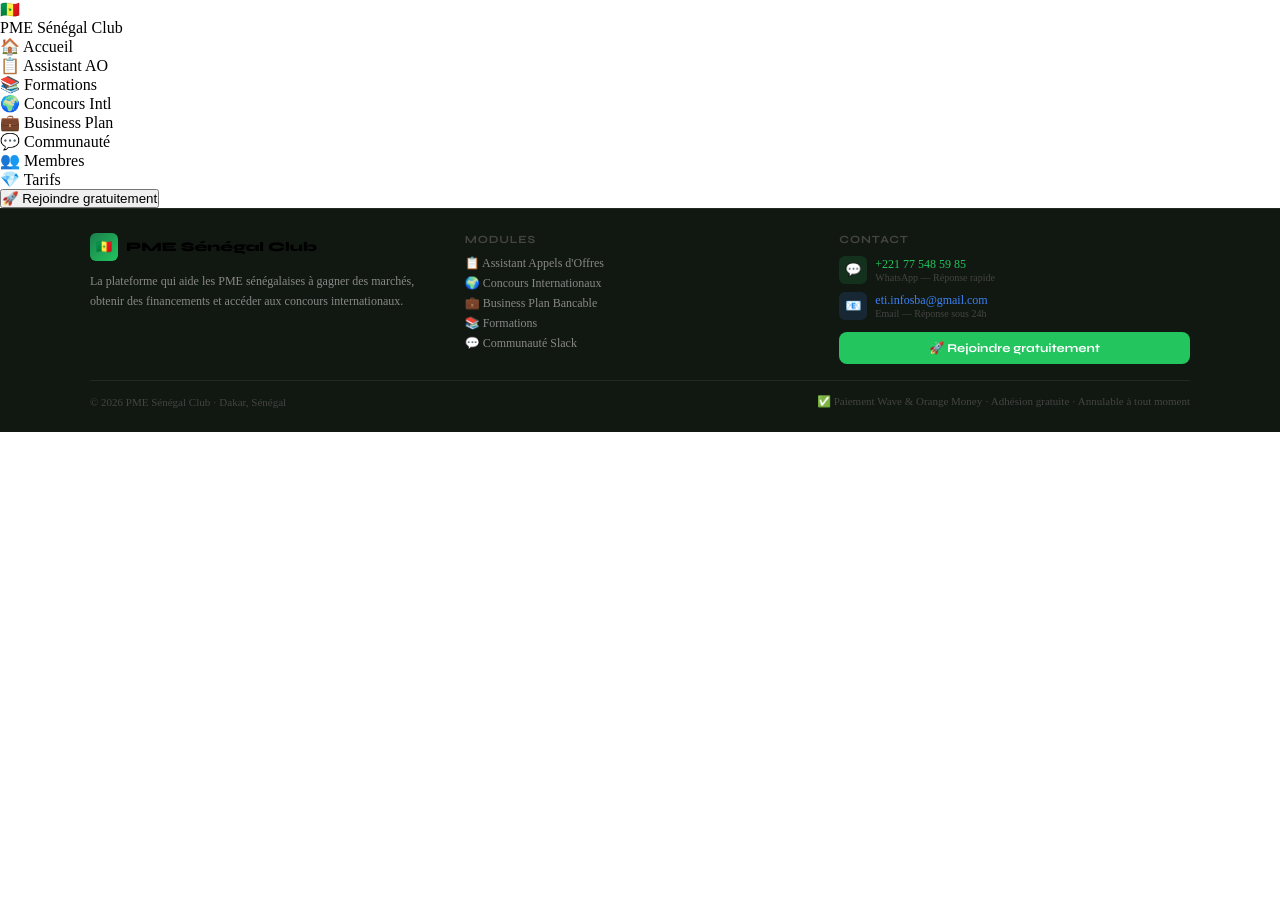
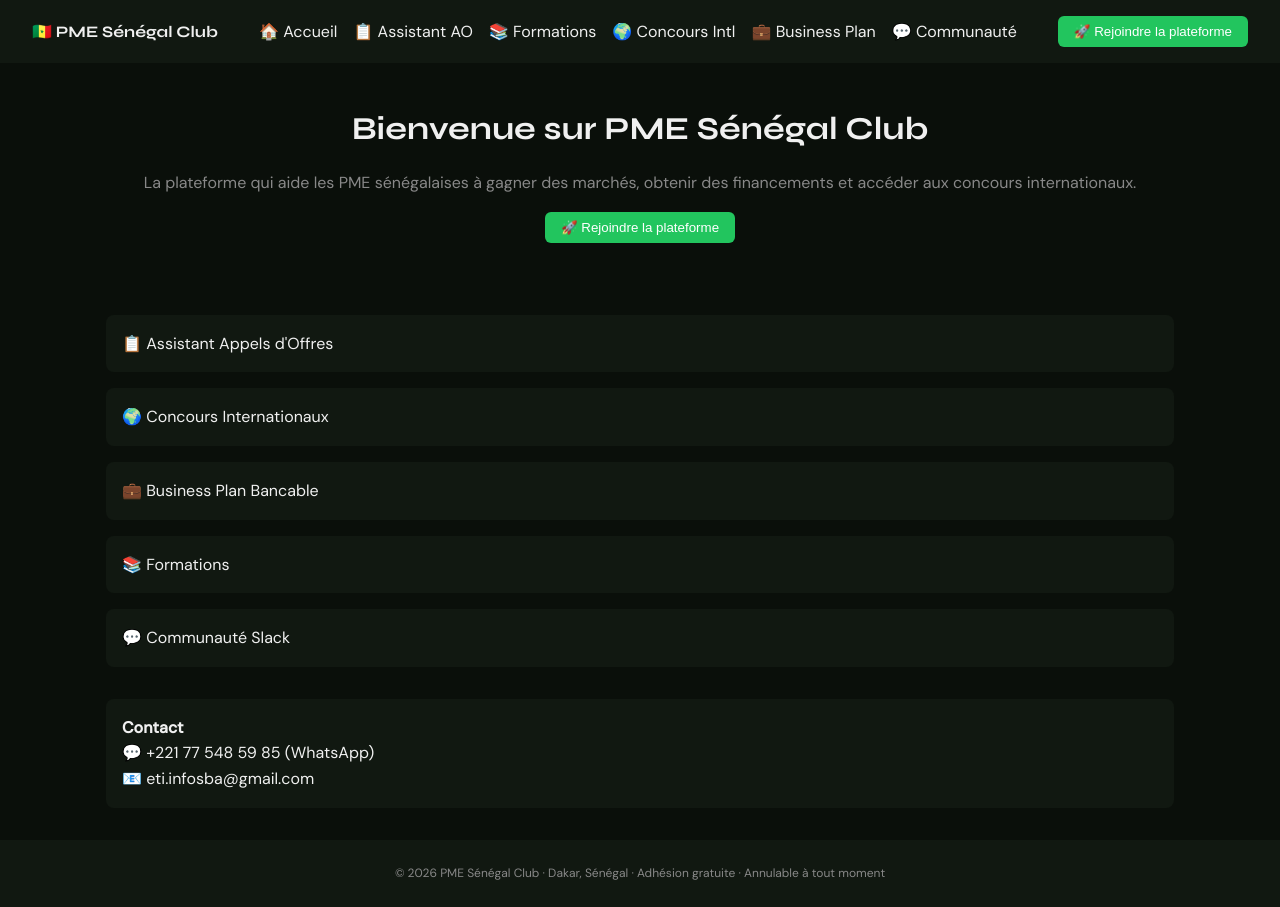
Before and after one commit to etiinfosba-hue/-pme-senegal-club, a plain HTML site: page index.html in a window 1280 px wide. Before the commit the page ends 800 px from the top, so only its background shows below. Drawn offline with Linux system fonts and the light colour scheme.

Commit message:
Update index.html

```diff
--- a/index.html
+++ b/index.html
@@ -7,83 +7,70 @@
 <link href="https://fonts.googleapis.com/css2?family=Syne:wght@400;600;700;800;900&family=DM+Sans:wght@300;400;500&display=swap" rel="stylesheet">
 <style>
   :root {
-    --green:#1B7F4C;--green-light:#22C55E;--green-glow:rgba(34,197,94,0.12);
-    --gold:#D97706;--gold-light:#F59E0B;--gold-glow:rgba(245,158,11,0.1);
-    --blue:#1D4ED8;--blue-light:#3B82F6;--blue-glow:rgba(59,130,246,0.1);
-    --red:#DC2626;--red-light:#EF4444;--purple:#7C3AED;--purple-light:#8B5CF6;
-    --bg:#0A0F0A;--bg2:#111811;--bg3:#1A221A;
-    --border:rgba(255,255,255,0.07);--border-green:rgba(34,197,94,0.2);
+    --green:#1B7F4C;--green-light:#22C55E;--bg:#0A0F0A;--bg2:#111811;
     --text:#F0F0F0;--text-dim:#888;--text-faint:#444;
     --font-head:'Syne',sans-serif;--font-body:'DM Sans',sans-serif;
   }
   *{margin:0;padding:0;box-sizing:border-box;}
+  body{font-family:var(--font-body);background:var(--bg);color:var(--text);line-height:1.6;}
+  nav{display:flex;justify-content:space-between;align-items:center;padding:16px 32px;background:var(--bg2);flex-wrap:wrap;}
+  .nav-links{display:flex;gap:16px;flex-wrap:wrap;}
+  .nav-link{cursor:pointer;}
+  .nav-cta{padding:8px 16px;background:var(--green-light);border:none;border-radius:6px;color:#fff;cursor:pointer;}
+  header{padding:40px 32px;text-align:center;}
+  header h1{font-family:var(--font-head);font-size:2rem;margin-bottom:16px;}
+  header p{color:var(--text-dim);}
+  .modules, .contact{max-width:1100px;margin:32px auto;padding:0 16px;display:grid;gap:16px;}
+  .modules div, .contact div{background:var(--bg2);padding:16px;border-radius:8px;}
+  .contact a{text-decoration:none;color:var(--text);}
+  footer{background:var(--bg2);padding:24px 32px;text-align:center;font-size:12px;color:var(--text-dim);}
+  @media(max-width:768px){.nav-links{flex-direction:column;gap:8px;}}
 </style>
 </head>
 <body>
 
-<!-- TOP NAV -->
-<nav class="topnav">
-  <div class="nav-logo" onclick="goSection('accueil')">
-    <div class="nav-logo-icon">🇸🇳</div>
-    <div class="nav-logo-text">PME Sénégal Club</div>
+<!-- NAVIGATION -->
+<nav>
+  <div style="font-family:var(--font-head);font-weight:700;">🇸🇳 PME Sénégal Club</div>
+  <div class="nav-links">
+    <div class="nav-link" onclick="window.scrollTo(0,0)">🏠 Accueil</div>
+    <div class="nav-link" onclick="window.scrollTo(0,500)">📋 Assistant AO</div>
+    <div class="nav-link" onclick="window.scrollTo(0,1000)">📚 Formations</div>
+    <div class="nav-link" onclick="window.scrollTo(0,1500)">🌍 Concours Intl</div>
+    <div class="nav-link" onclick="window.scrollTo(0,2000)">💼 Business Plan</div>
+    <div class="nav-link" onclick="window.scrollTo(0,2500)">💬 Communauté</div>
   </div>
-  <div class="nav-links">
-    <div class="nav-link active" id="nav-accueil" onclick="goSection('accueil')">🏠 Accueil</div>
-    <div class="nav-link" id="nav-assistant" onclick="goSection('assistant')">📋 Assistant AO</div>
-    <div class="nav-link" id="nav-formations" onclick="goSection('formations')">📚 Formations</div>
-    <div class="nav-link" id="nav-concours" onclick="goSection('concours')">🌍 Concours Intl</div>
-    <div class="nav-link" id="nav-businessplan" onclick="goSection('businessplan')">💼 Business Plan</div>
-    <div class="nav-link" id="nav-communaute" onclick="goSection('communaute')">💬 Communauté</div>
-    <div class="nav-link" id="nav-membres" onclick="goSection('membres')">👥 Membres</div>
-    <div class="nav-link" id="nav-tarifs" onclick="goSection('tarifs')">💎 Tarifs</div>
-  </div>
-  <button class="nav-cta" onclick="window.location.href='https://etiinfosba-hue.github.io/-pme-senegal-club/'">
-    🚀 Rejoindre gratuitement
-  </button>
+  <button class="nav-cta" onclick="window.location.href='https://etiinfosba-hue.github.io/-pme-senegal-club/'">🚀 Rejoindre la plateforme</button>
 </nav>
 
+<!-- HEADER -->
+<header>
+  <h1>Bienvenue sur PME Sénégal Club</h1>
+  <p>La plateforme qui aide les PME sénégalaises à gagner des marchés, obtenir des financements et accéder aux concours internationaux.</p>
+  <button class="nav-cta" onclick="window.location.href='https://etiinfosba-hue.github.io/-pme-senegal-club/'" style="margin-top:16px;">🚀 Rejoindre la plateforme</button>
+</header>
+
+<!-- MODULES -->
+<section class="modules">
+  <div>📋 Assistant Appels d'Offres</div>
+  <div>🌍 Concours Internationaux</div>
+  <div>💼 Business Plan Bancable</div>
+  <div>📚 Formations</div>
+  <div>💬 Communauté Slack</div>
+</section>
+
+<!-- CONTACT -->
+<section class="contact">
+  <div>
+    <strong>Contact</strong><br>
+    💬 <a href="https://wa.me/221775485985" target="_blank">+221 77 548 59 85 (WhatsApp)</a><br>
+    📧 <a href="mailto:eti.infosba@gmail.com">eti.infosba@gmail.com</a>
+  </div>
+</section>
+
 <!-- FOOTER -->
-<footer style="background:var(--bg2);border-top:1px solid var(--border);padding:24px 32px">
-  <div style="max-width:1100px;margin:0 auto;display:grid;grid-template-columns:1fr 1fr 1fr;gap:24px;align-items:start">
-    <div>
-      <div style="display:flex;align-items:center;gap:8px;margin-bottom:10px">
-        <div style="width:28px;height:28px;background:linear-gradient(135deg,#1B7F4C,#22C55E);border-radius:6px;display:flex;align-items:center;justify-content:center;font-size:13px">🇸🇳</div>
-        <div style="font-family:var(--font-head);font-size:13px;font-weight:800">PME Sénégal Club</div>
-      </div>
-      <div style="font-size:12px;color:var(--text-dim);line-height:1.7">La plateforme qui aide les PME sénégalaises à gagner des marchés, obtenir des financements et accéder aux concours internationaux.</div>
-    </div>
-    <div>
-      <div style="font-family:var(--font-head);font-size:11px;font-weight:700;color:var(--text-faint);letter-spacing:.08em;text-transform:uppercase;margin-bottom:10px">Modules</div>
-      <div style="display:flex;flex-direction:column;gap:5px">
-        <span style="font-size:12px;color:var(--text-dim);cursor:pointer" onclick="goSection('assistant')">📋 Assistant Appels d'Offres</span>
-        <span style="font-size:12px;color:var(--text-dim);cursor:pointer" onclick="goSection('concours')">🌍 Concours Internationaux</span>
-        <span style="font-size:12px;color:var(--text-dim);cursor:pointer" onclick="goSection('businessplan')">💼 Business Plan Bancable</span>
-        <span style="font-size:12px;color:var(--text-dim);cursor:pointer" onclick="goSection('formations')">📚 Formations</span>
-        <span style="font-size:12px;color:var(--text-dim);cursor:pointer" onclick="goSection('communaute')">💬 Communauté Slack</span>
-      </div>
-    </div>
-    <div>
-      <div style="font-family:var(--font-head);font-size:11px;font-weight:700;color:var(--text-faint);letter-spacing:.08em;text-transform:uppercase;margin-bottom:10px">Contact</div>
-      <div style="display:flex;flex-direction:column;gap:8px">
-        <a href="https://wa.me/221775485985" target="_blank" style="display:flex;align-items:center;gap:8px;text-decoration:none">
-          <div style="width:28px;height:28px;background:rgba(34,197,94,0.15);border-radius:6px;display:flex;align-items:center;justify-content:center;font-size:13px">💬</div>
-          <div><div style="font-size:12px;color:var(--green-light);font-weight:500">+221 77 548 59 85</div><div style="font-size:10px;color:var(--text-faint)">WhatsApp — Réponse rapide</div></div>
-        </a>
-        <a href="mailto:eti.infosba@gmail.com" style="display:flex;align-items:center;gap:8px;text-decoration:none">
-          <div style="width:28px;height:28px;background:rgba(59,130,246,0.15);border-radius:6px;display:flex;align-items:center;justify-content:center;font-size:13px">📧</div>
-          <div><div style="font-size:12px;color:var(--blue-light);font-weight:500">eti.infosba@gmail.com</div><div style="font-size:10px;color:var(--text-faint)">Email — Réponse sous 24h</div></div>
-        </a>
-        <!-- Bouton corrigé pour rejoindre la plateforme directement -->
-        <a href="https://etiinfosba-hue.github.io/-pme-senegal-club/" target="_blank" style="margin-top:4px;display:block">
-          <button style="width:100%;padding:9px;background:var(--green-light);color:#fff;border-radius:8px;border:none;font-family:var(--font-head);font-size:12px;font-weight:700;cursor:pointer">🚀 Rejoindre gratuitement</button>
-        </a>
-      </div>
-    </div>
-  </div>
-  <div style="max-width:1100px;margin:16px auto 0;padding-top:14px;border-top:1px solid var(--border);display:flex;justify-content:space-between;align-items:center;flex-wrap:wrap;gap:8px">
-    <div style="font-size:11px;color:var(--text-faint)">© 2026 PME Sénégal Club · Dakar, Sénégal</div>
-    <div style="font-size:11px;color:var(--text-faint)">✅ Paiement Wave & Orange Money · Adhésion gratuite · Annulable à tout moment</div>
-  </div>
+<footer>
+© 2026 PME Sénégal Club · Dakar, Sénégal · Adhésion gratuite · Annulable à tout moment
 </footer>
 
 </body>
```
